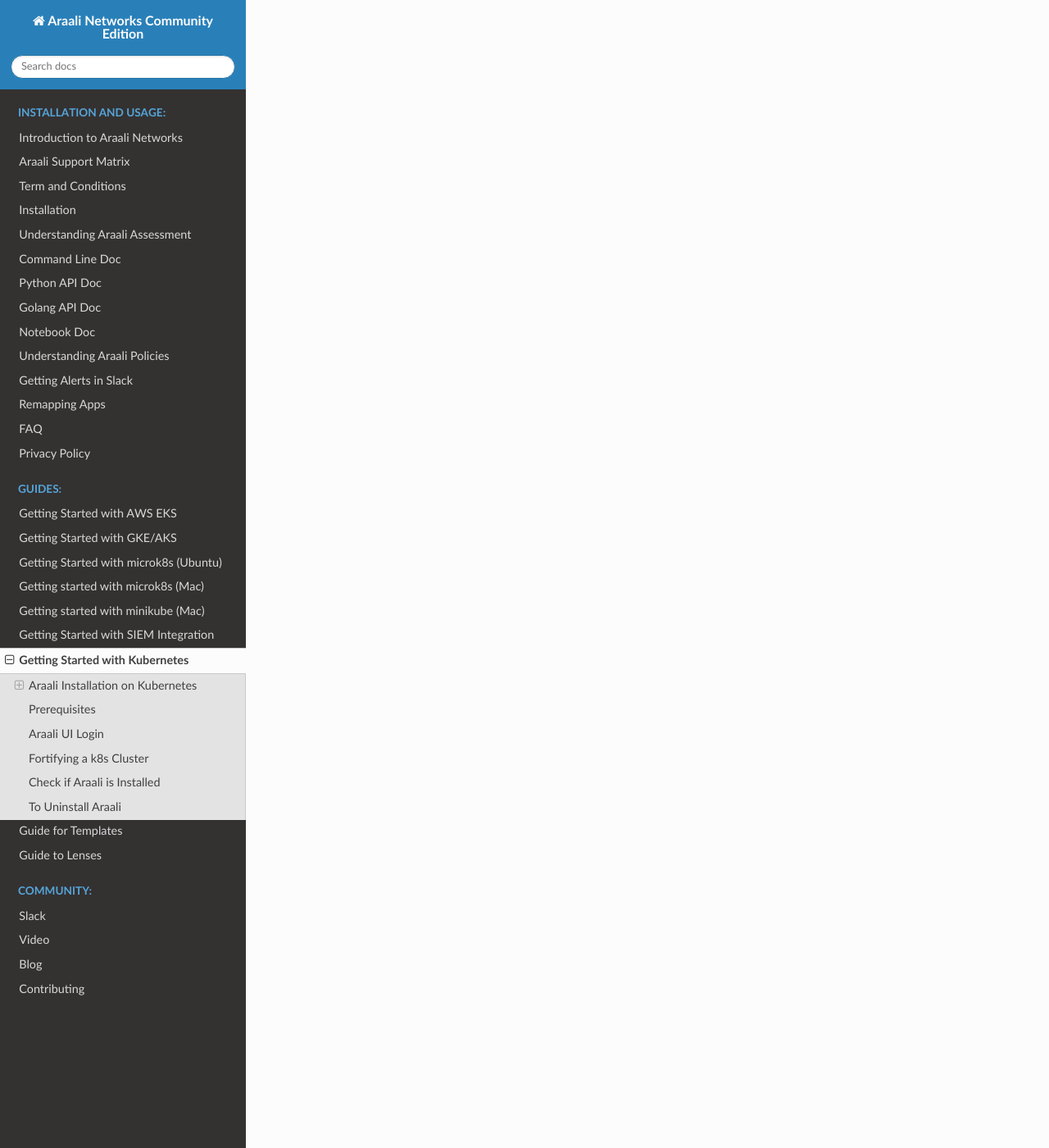
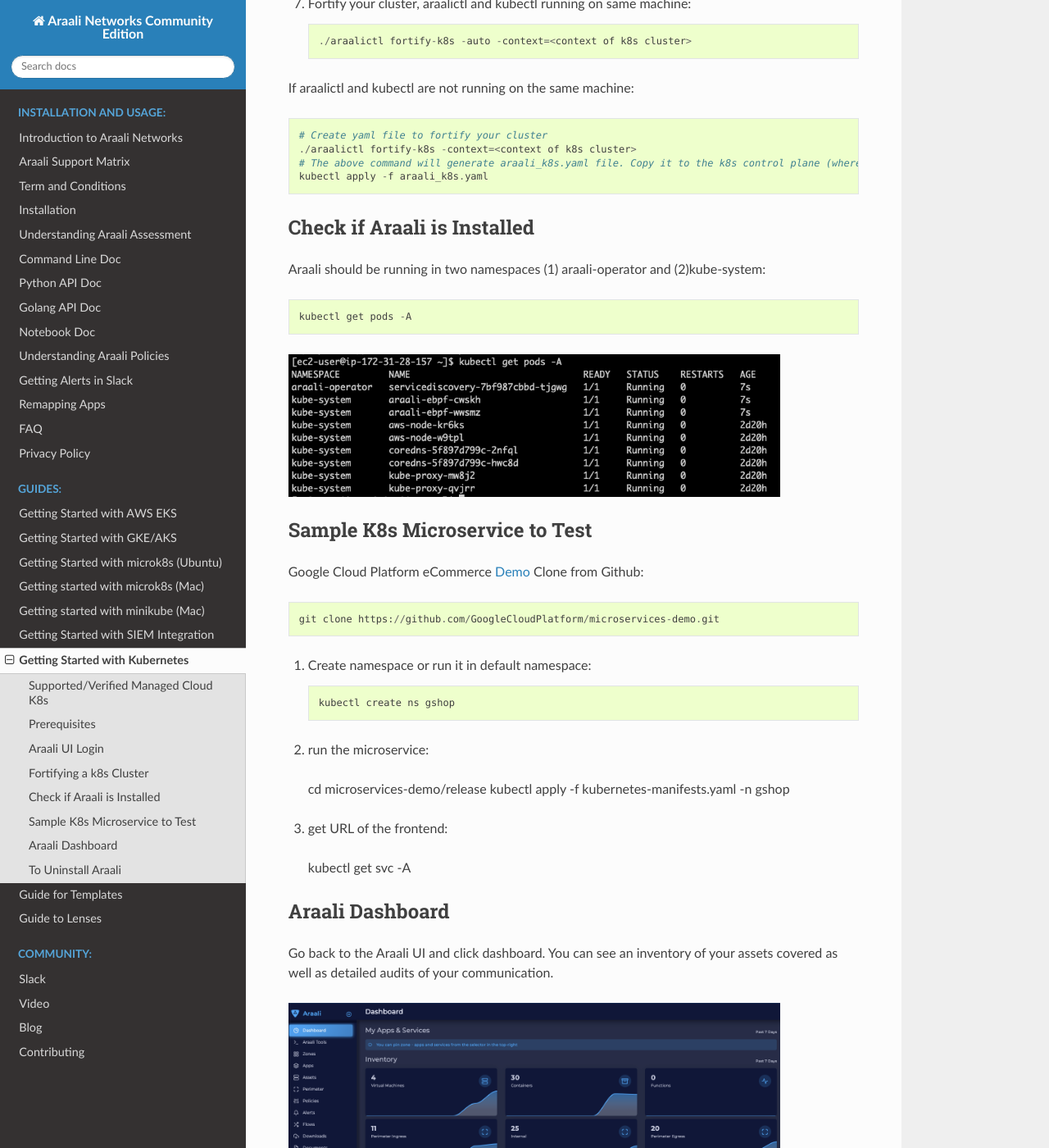
Before and after one commit to araalinetworks/api, a Sphinx documentation site: the page built from doc/source/guide_getting_started_with_k8s.rst, in a window 1280 px wide and 1400 px high, scrolled down 3337 px. Shown: the whole window at 82% size. Built offline with Sphinx 7.4.7 and the Read the Docs theme 2.0.0, drawn with Linux system fonts in a browser that asks for light colours; some of the changed text lies outside the part shown.

Commit message:
adding images to kubernetes installation guide

```diff
--- a/doc/source/guide_getting_started_with_k8s.rst
+++ b/doc/source/guide_getting_started_with_k8s.rst
@@ -2,11 +2,8 @@
 Getting Started with Kubernetes
 ===============================
 
-Araali Installation on Kubernetes
-*********************************
-
 Supported/Verified Managed Cloud K8s
-------------------------------------
+************************************
 
 1. AWS EKS - AmazonLinux (default) and Ubuntu node VMs
 2. GCP GKE - CoS (default) and Ubuntu node VMs
@@ -21,14 +18,27 @@
 Araali UI Login
 ***************
 1. Open a chrome browser and go to `Araali Console <https://console.araalinetworks.com>`_
-2. If your email is already registered and your business email uses Google service, then use "Sign in with Google". Otherwise, click on “Help Signing In?” which will open “Forgot Password?”. Then, complete the steps to sign in to the console.
+
+.. image:: images/updated-araali-console-signin.png
+ :width: 600
+ :alt: Araali Sign-In
+
+2. If your email is already registered and your business email uses Google service, then use "Sign in with Google". Otherwise, click on “Need Help Signing In?” which will open “Forgot Password?”. Then, complete the steps to sign in to the console.
 3. You are in!!
 4. Now, in the left-hand panel, go to Administration and then Araali Tools. You have to come back to this page to authorize Araalictl
+
+.. image:: images/araali-auth-dash.png
+ :width: 600
+ :alt: Araali Authorization Dashboard
 
 Fortifying a k8s Cluster
 ************************
 
 Follow the steps below to fortify a Kubernetes cluster (same place where your k8s control plane is running).
+
+.. image:: images/k8s-flowchart.png
+ :width: 600
+ :alt: k8s Flowchart
 
 1. Download Araalictl
     On Linux::
@@ -74,6 +84,37 @@
 
     kubectl get pods -A
 
+.. image:: images/kubectl-pods.png
+ :width: 600
+ :alt: Kubectl Pods
+
+Sample K8s Microservice to Test
+*******************************
+Google Cloud Platform eCommerce `Demo <https://github.com/GoogleCloudPlatform/microservices-demo>`_
+Clone from Github::
+
+    git clone https://github.com/GoogleCloudPlatform/microservices-demo.git
+
+1. Create namespace or run it in default namespace::
+
+    kubectl create ns gshop
+
+2. run the microservice::
+
+  cd microservices-demo/release
+  kubectl apply -f kubernetes-manifests.yaml -n gshop
+
+3. get URL of the frontend::
+
+  kubectl get svc -A
+
+Araali Dashboard
+****************
+Go back to the Araali UI and click dashboard. You can see an inventory of your assets covered as well as detailed audits of your communication.
+
+.. image:: images/araali-dash.png
+ :width: 600
+ :alt: Araali Dashboard
 
 To Uninstall Araali
 *******************
```
Also changed, not shown: doc/source/images/araali-auth-dash.png (added), doc/source/images/araali-dash.png (added), doc/source/images/k8s-flowchart.png (added), doc/source/images/kubectl-pods.png (added), doc/source/images/updated-araali-console-signin.png (added).
